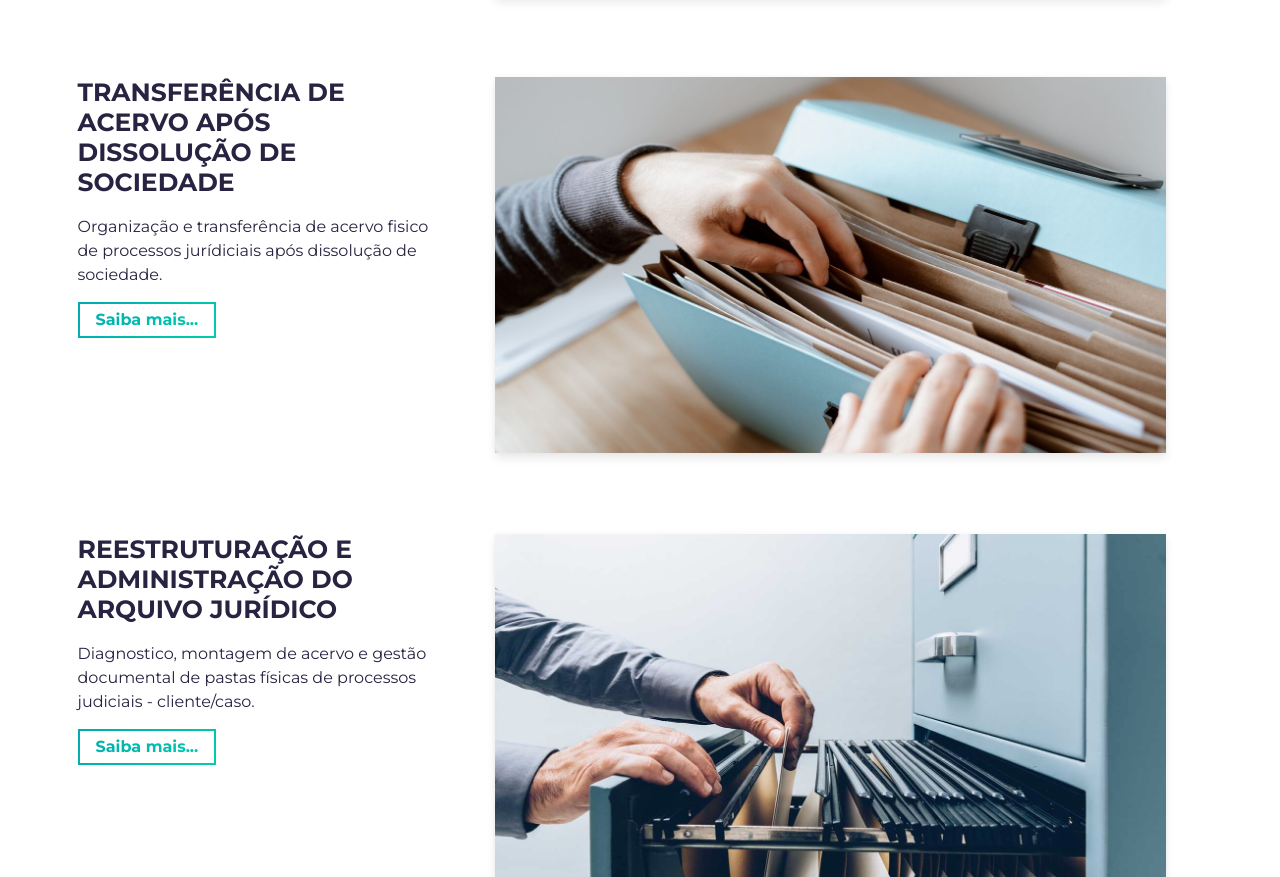
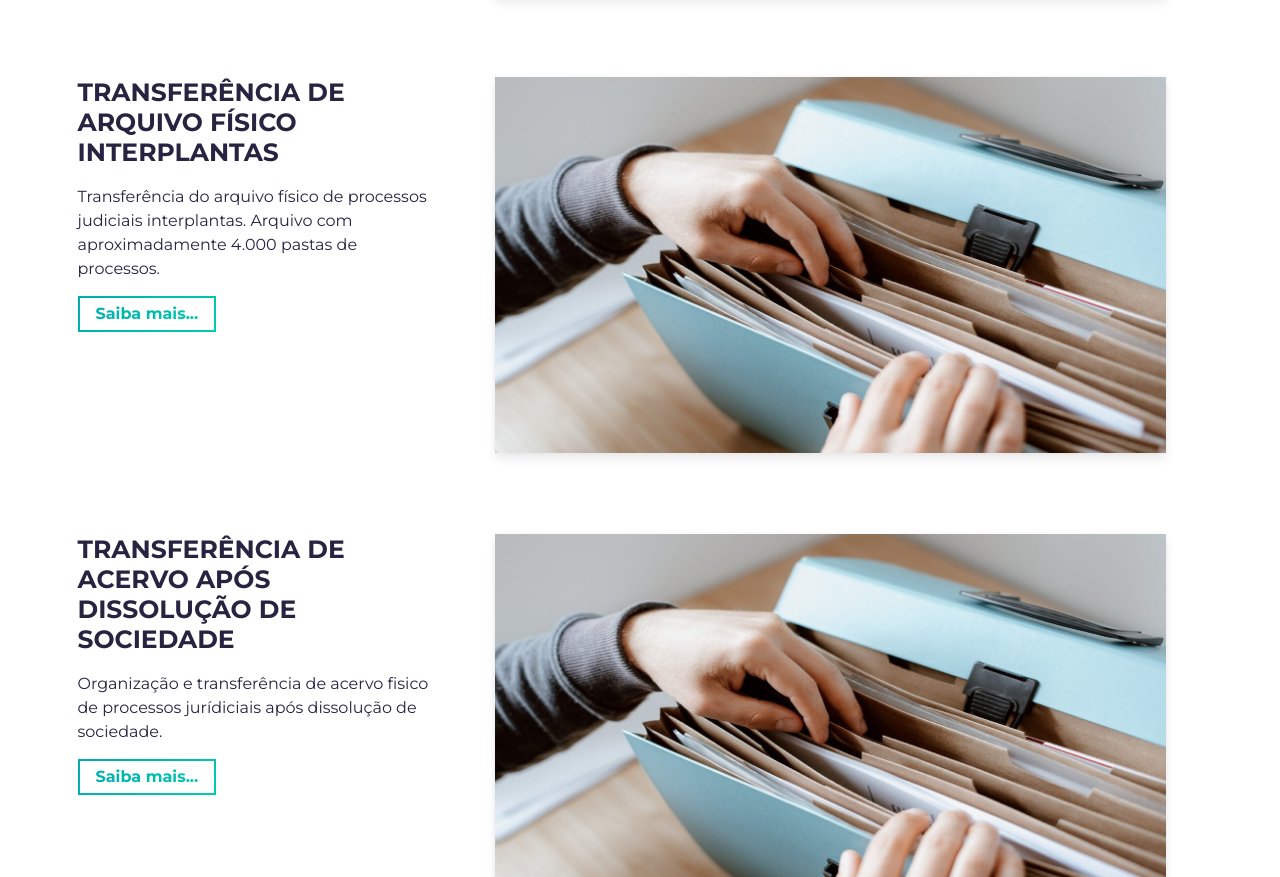
Before and after one commit to marcosarl/marcosarl, a website built with Parcel: page src/index.html in a window 1280 px wide. Shown: the part 1937-2814 px from the top of the page. Built offline with nearby package versions, Linux system fonts and the light colour scheme.

Commit message:
Update index.html

```diff
--- a/src/index.html
+++ b/src/index.html
@@ -148,6 +148,56 @@
                       alt="Project Image"
                       class="img-fluid"
                       src="assets/rdij.jpg"
+                    />
+                  </div>
+                </a>
+              </div>
+            </div>
+          </div>
+          <!-- /END Project -->
+
+          <!-- Notice: each .row is a project -->
+          <div class="row">
+            <div class="col-lg-4 col-sm-12">
+              <div class="project-wrapper__text load-hidden">
+                <h3 class="project-wrapper__text-title">TRANSFERÊNCIA DE ARQUIVO FÍSICO INTERPLANTAS</h3>
+                <div>
+                  <p class="mb-4">
+                    Transferência do arquivo físico de processos judiciais interplantas. Arquivo com aproximadamente 4.000 pastas de processos.
+                  </p>
+                </div>
+                <a
+                  rel="noreferrer"
+                  target="_blank"
+                  class="cta-btn cta-btn--hero"
+                  href="https://docs.google.com/presentation/d/1o3rKQyGrttoYZu-iW7i0hSZHKGbf4sokL19HjCz_tCI/edit?usp=sharing"
+                >
+                  Saiba mais...
+                </a>
+                 <a
+                  rel="noreferrer"
+                  target="_blank"
+                  class="cta-btn text-color-main"
+                  href="#!"
+                >
+
+                </a>
+              </div>
+            </div>
+            <div class="col-lg-8 col-sm-12">
+              <div class="project-wrapper__image load-hidden">
+                <a rel="noreferrer" href="#!" target="_blank">
+                  <div
+                    data-tilt
+                    data-tilt-max="4"
+                    data-tilt-glare="true"
+                    data-tilt-max-glare="0.5"
+                    class="thumbnail rounded js-tilt"
+                  >
+                    <img
+                      alt="Project Image"
+                      class="img-fluid"
+                      src="assets/projeto1.jpg"
                     />
                   </div>
                 </a>
```
